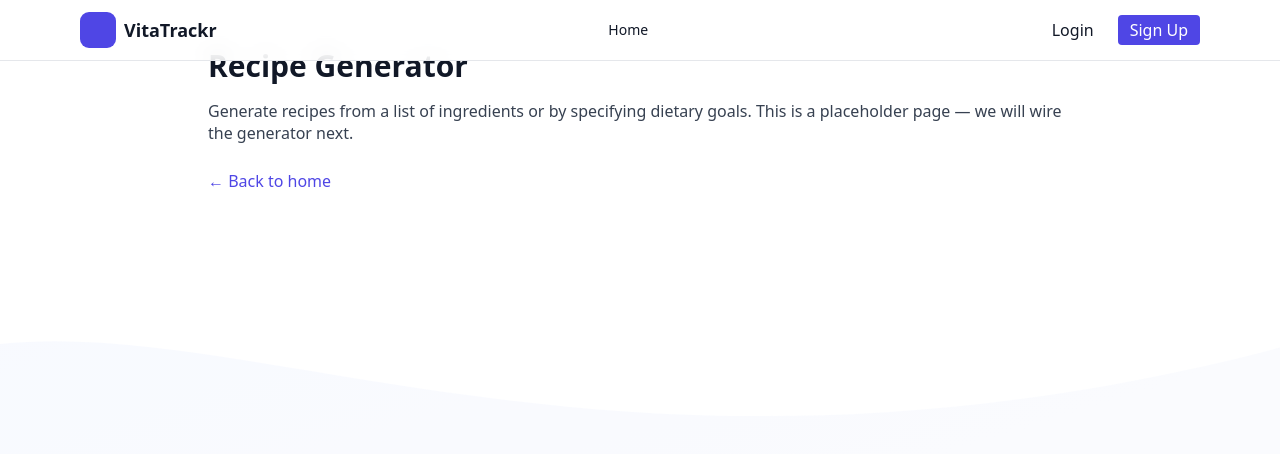
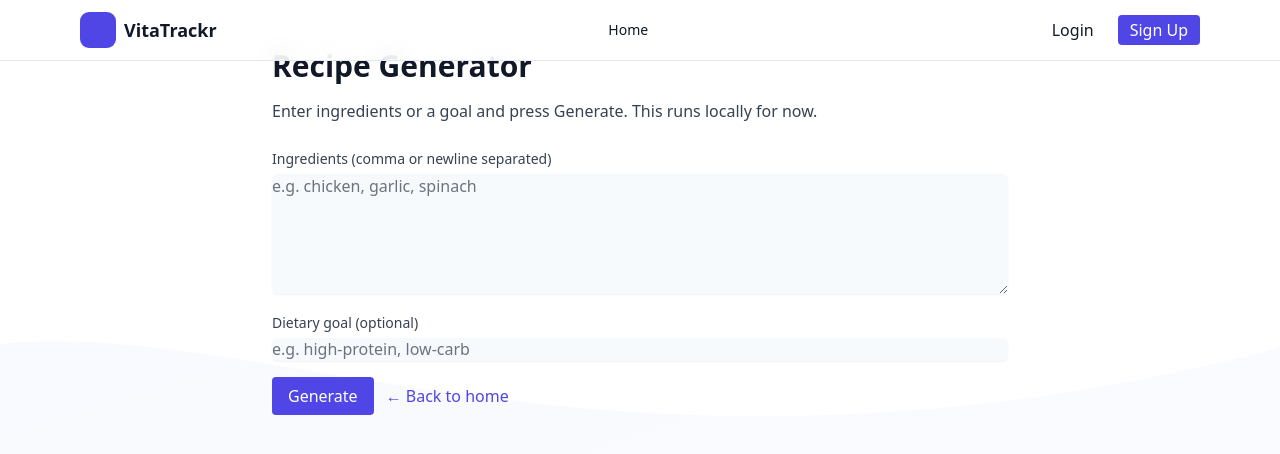
Before and after one commit to Vnj91/VitaTrackr-Web, a Next.js app in the folder frontend/: page /recipes in a window 1280 px wide. Shown: the top 454 px of the page. Built offline with nearby package versions, Linux system fonts and the light colour scheme.

Commit message:
feat(frontend): interactive recipe generator UI (local mock)

```diff
--- a/frontend/app/recipes/page.tsx
+++ b/frontend/app/recipes/page.tsx
@@ -1,14 +1,55 @@
-import React from 'react'
+"use client"
+
+import React, { useState } from 'react'
 import Link from 'next/link'
 
 export default function RecipesPage(){
+  const [ingredients, setIngredients] = useState('')
+  const [goal, setGoal] = useState('')
+  const [loading, setLoading] = useState(false)
+  const [result, setResult] = useState<string | null>(null)
+
+  const mockGenerate = (ings: string, g: string) => {
+    // lightweight placeholder generator so UX is instant — we'll replace this with API wiring later
+    const list = ings.split(/[.,\n]/).map(s=>s.trim()).filter(Boolean).slice(0,6)
+    const title = list.length ? `${list[0]} & ${list.slice(1).join(', ')}` : 'Custom Recipe'
+    return `Recipe: ${title}\n\nIngredients:\n- ${list.join('\n- ')}\n\nInstructions:\n1) Combine ingredients.\n2) Season to taste.\n3) Cook until done.\n\nNotes: Goal - ${g || 'General'}`
+  }
+
+  const onGenerate = async (e?: React.FormEvent) => {
+    e?.preventDefault()
+    setLoading(true)
+    setResult(null)
+    await new Promise(r=>setTimeout(r, 400))
+    setResult(mockGenerate(ingredients, goal))
+    setLoading(false)
+  }
+
   return (
-    <div className="min-h-screen px-4 py-12 max-w-4xl mx-auto">
+    <div className="min-h-screen px-4 py-12 max-w-3xl mx-auto">
       <h1 className="text-3xl font-bold mb-4">Recipe Generator</h1>
-  <p className="text-gray-700 mb-6">Generate recipes from a list of ingredients or by specifying dietary goals. This is a placeholder page — we will wire the generator next.</p>
-      <div className="space-x-2">
-        <Link href="/" className="text-indigo-600">← Back to home</Link>
-      </div>
+      <p className="text-gray-700 mb-6">Enter ingredients or a goal and press Generate. This runs locally for now.</p>
+
+      <form onSubmit={onGenerate} className="space-y-4">
+        <label className="block">
+          <span className="text-sm font-medium text-gray-700">Ingredients (comma or newline separated)</span>
+          <textarea value={ingredients} onChange={e=>setIngredients(e.target.value)} rows={5} className="mt-1 block w-full rounded-md border-gray-200 shadow-sm" placeholder="e.g. chicken, garlic, spinach"></textarea>
+        </label>
+
+        <label className="block">
+          <span className="text-sm font-medium text-gray-700">Dietary goal (optional)</span>
+          <input value={goal} onChange={e=>setGoal(e.target.value)} className="mt-1 block w-full rounded-md border-gray-200 shadow-sm" placeholder="e.g. high-protein, low-carb" />
+        </label>
+
+        <div className="flex items-center space-x-3">
+          <button type="submit" disabled={loading} className="px-4 py-2 rounded bg-indigo-600 text-white disabled:opacity-60">{loading ? 'Generating…' : 'Generate'}</button>
+          <Link href="/" className="text-indigo-600">← Back to home</Link>
+        </div>
+      </form>
+
+      {result && (
+        <div className="mt-6 bg-white p-4 rounded shadow-sm whitespace-pre-wrap font-mono text-sm">{result}</div>
+      )}
     </div>
   )
 }
```
